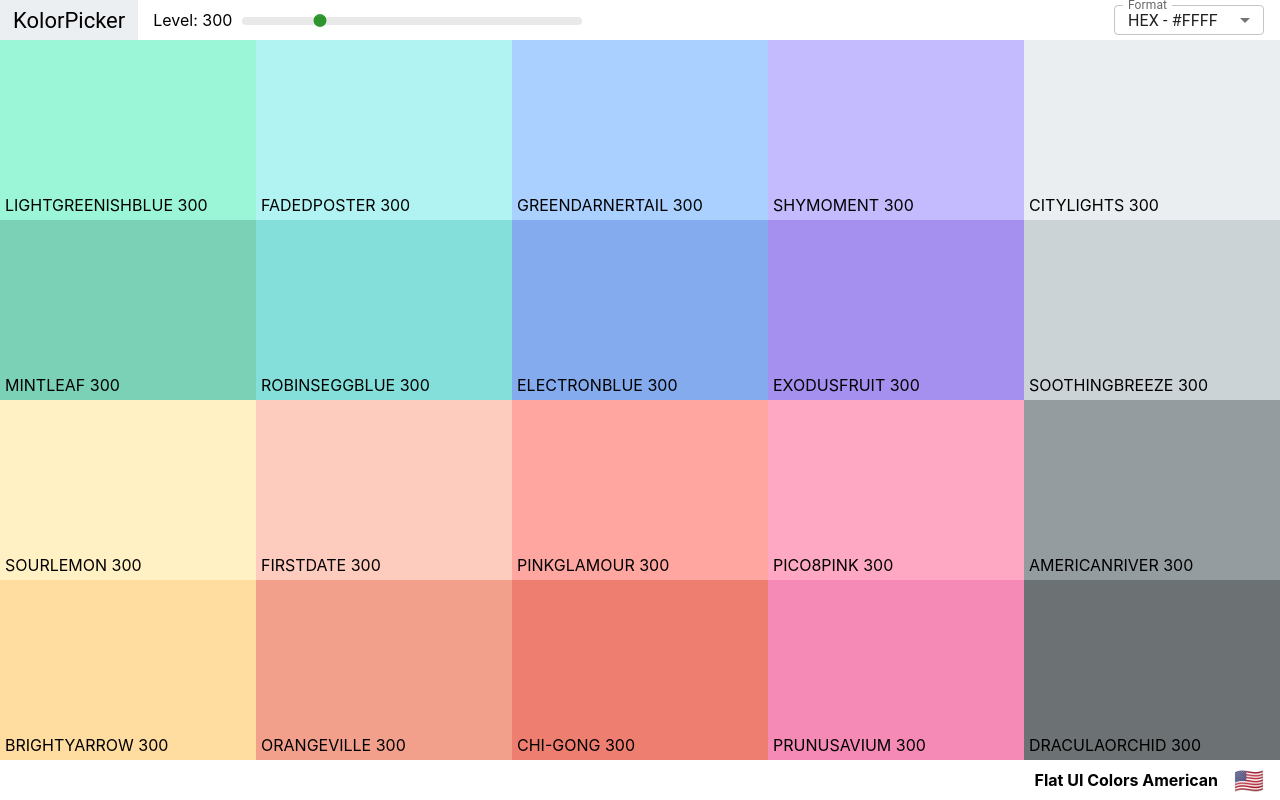
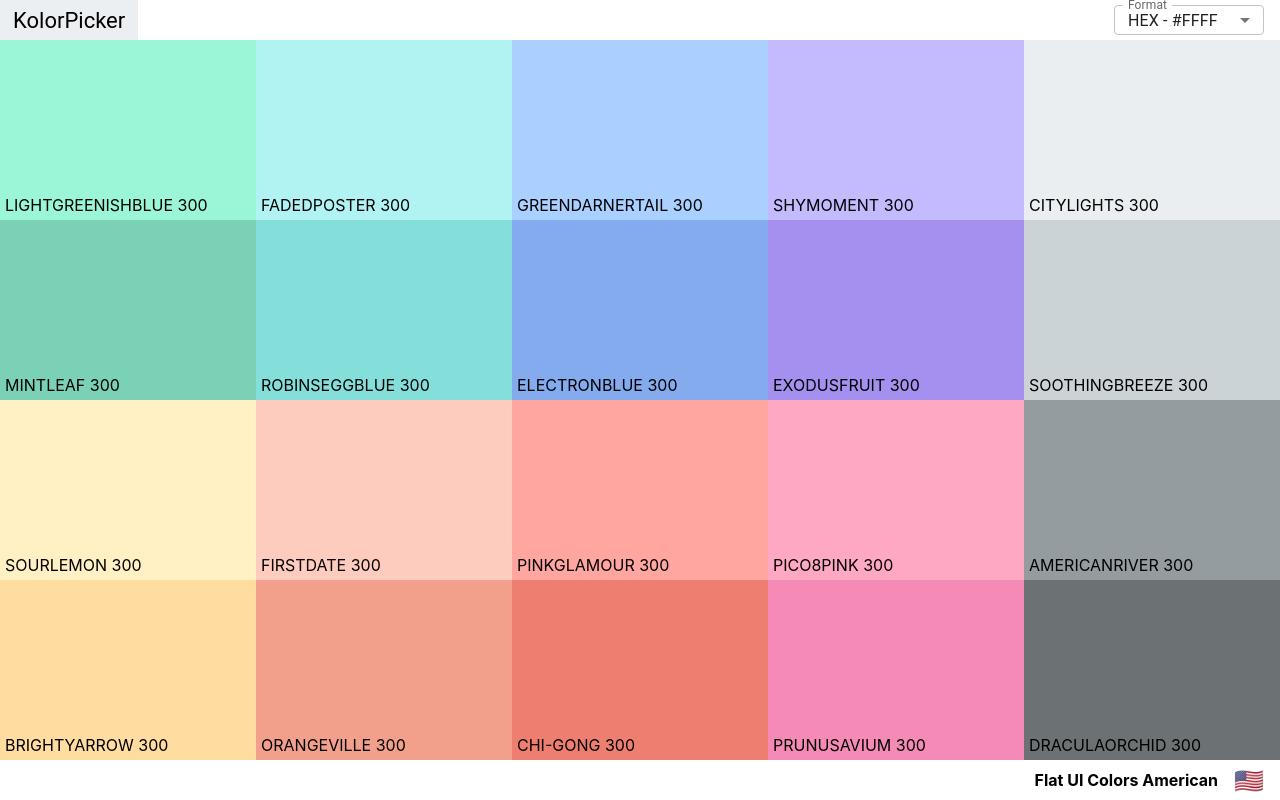
Before and after one commit to thamizh-root/kolors, a React (Create React App) app: page /pallette/flat-ui-colors-american in a window 1280 px wide. Built offline with nearby package versions, Linux system fonts and the light colour scheme.

Commit message:
fix: long long ago there was an issue and it has been fixed!!

```diff
--- a/src/ColorBox.css
+++ b/src/ColorBox.css
@@ -1,14 +1,13 @@
 .ColorBox {
+  height: 100%;
   width: 100%;
-  height: 100%;
   margin: 0 auto;
   display: grid;
-  position: relative;
   cursor: pointer;
   transition: transform 0.1s ease-in-out;
 }
 
-.ColorBox:active{
+.ColorBox:active {
   transform: scale(0.9);
 }
 
--- a/src/Navbar.js
+++ b/src/Navbar.js
@@ -62,10 +62,14 @@ class Navbar extends Component {
     const { level, changeLevel } = this.props;
     return (
       <header className='Navbar'>
+
+
         <div className='logo'>
         <Link to="/">KolorPicker</Link>
         </div>
-        <div className='slider-container'>
+
+
+        {/* <div className='slider-container'>
           <span>Level: {level}</span>
           <div className='slider'>
             <Slider
@@ -76,7 +80,8 @@ class Navbar extends Component {
               onAfterChange={changeLevel}
             />
           </div>
-        </div>
+        </div> */}
+
         <div className='select-container'>
           <Box sx={{ width: 150 }}>
             <FormControl fullWidth >
@@ -97,6 +102,7 @@ class Navbar extends Component {
           </Box>
         </div>
 
+
         <div>
           {/* // <Button onClick={this.handleClick}>Open Snackbar</Button> */}
           <Snackbar
--- a/src/index.css
+++ b/src/index.css
@@ -7,7 +7,18 @@ body {
   -moz-osx-font-smoothing: grayscale;
 }
 
+root, body {
+  height: 100%;
+  width: 100%;
+}
+
 code {
   font-family: source-code-pro, Menlo, Monaco, Consolas, 'Courier New',
     monospace;
 }
+
+/* * { outline: 1px solid red !important; } */
+
+*, *::before, *::after {
+  box-sizing: border-box;
+}
```
